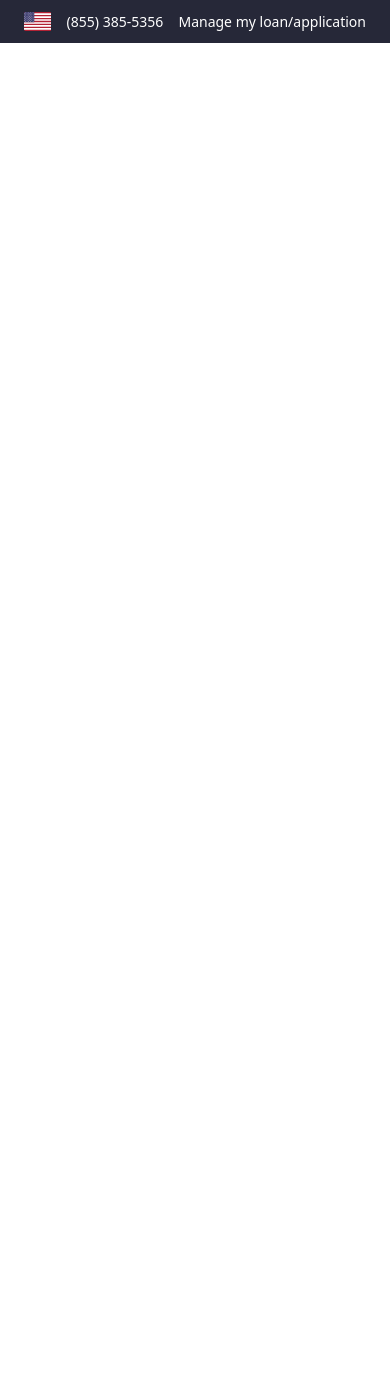
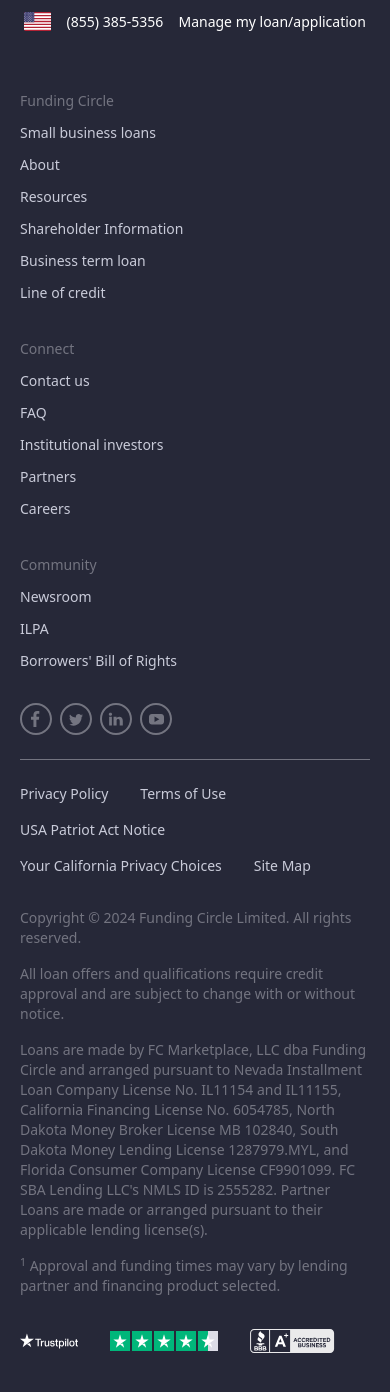
Before and after one commit to soumik9/funding-circle-landing, a Next.js app: page / in a window 390 px wide. Shown: the top 1392 px of the page. Before the commit the page ends 844 px from the top, so only its background shows below. Built offline with nearby package versions, Linux system fonts and the light colour scheme.

Commit message:
footer responsive

```diff
--- a/src/components/shared/Footer.jsx
+++ b/src/components/shared/Footer.jsx
@@ -1,19 +1,18 @@
 import { footerLinks, footerSections } from '@/utils/data';
 import Link from 'next/link';
 import React from 'react';
-import TrustPilotSvg from '../svgs/TrustPilotSvg';
-import AchendatBusiness from '../svgs/AchendatBusiness';
-import Image from 'next/image';
 import FacebookSvg from '../svgs/FacebookSvg';
 import TwitterSvg from '../svgs/TwitterSvg';
 import LinkedinSvg from '../svgs/LinkedinSvg';
 import YoutubeSvg from '../svgs/YoutubeSvg';
+import TrustSection from './partials/TrustSection';
 
 const Footer = () => {
     return (
         <footer className='bg-dark px-[1.5rem] py-[3rem] container text-white text-sm'>
-            <div className='flex justify-between'>
-                <div className='flex gap-[2.25rem]'>
+
+            <div className='flex lg:justify-between flex-col lg:flex-row gap-y-[2rem] lg:gap-y-0'>
+                <div className='flex flex-col lg:flex-row gap-[2.25rem]'>
                     {footerSections.map((section, index) => (
                         <div key={index}>
                             <h3 className='text-gray mb-[.75rem]'>{section.title}</h3>
@@ -26,7 +25,6 @@
                             </ul>
                         </div>
                     ))}
-
                 </div>
 
                 <ul className='flex items-start gap-[.5rem]'>
@@ -48,16 +46,8 @@
                     ))}
                 </ul>
 
-                <div className='flex gap-x-[2rem] items-center'>
-                    <TrustPilotSvg />
-                    <div className='flex gap-[2px]'>
-                        <Image src='/star.svg' width={150} height={150} alt='star' className='h-[1.25rem] w-[1.25rem]' />
-                        <Image src='/star.svg' width={150} height={150} alt='star' className='h-[1.25rem] w-[1.25rem]' />
-                        <Image src='/star.svg' width={150} height={150} alt='star' className='h-[1.25rem] w-[1.25rem]' />
-                        <Image src='/star.svg' width={150} height={150} alt='star' className='h-[1.25rem] w-[1.25rem]' />
-                        <Image src='/star-half.svg' width={150} height={150} alt='star' className='h-[1.25rem] w-[1.25rem]' />
-                    </div>
-                    <AchendatBusiness />
+                <div className='gap-x-[2rem] items-center hidden lg:flex'>
+                    <TrustSection />
                 </div>
             </div>
 
@@ -67,6 +57,10 @@
                 <p>{`Loans are made by FC Marketplace, LLC dba Funding Circle and arranged pursuant to Nevada Installment Loan Company License No. IL11154 and IL11155, California Financing License No. 6054785, North Dakota Money Broker License MB 102840, South Dakota Money Lending License 1287979.MYL, and Florida Consumer Company License CF9901099. FC SBA Lending LLC's NMLS ID is 2555282. Partner Loans are made or arranged pursuant to their applicable lending license(s).`}</p>
                 <p id="disclaimer-one"><sup>1</sup> Approval and funding times may vary by lending partner and financing product selected.</p>
             </div>
+
+            <div className='flex gap-x-[2rem] items-center lg:hidden mt-[2rem] lg:mt-0'>
+                <TrustSection />
+            </div>
         </footer>
     );
 };
--- /dev/null
+++ b/src/components/shared/partials/TrustSection.jsx
@@ -0,0 +1,22 @@
+import AchendatBusiness from '@/components/svgs/AchendatBusiness';
+import TrustPilotSvg from '@/components/svgs/TrustPilotSvg';
+import Image from 'next/image';
+import React from 'react';
+
+const TrustSection = () => {
+    return (
+        <>
+            <TrustPilotSvg />
+            <div className='flex gap-[2px]'>
+                <Image src='/star.svg' width={150} height={150} alt='star' className='h-[1.25rem] w-[1.25rem]' />
+                <Image src='/star.svg' width={150} height={150} alt='star' className='h-[1.25rem] w-[1.25rem]' />
+                <Image src='/star.svg' width={150} height={150} alt='star' className='h-[1.25rem] w-[1.25rem]' />
+                <Image src='/star.svg' width={150} height={150} alt='star' className='h-[1.25rem] w-[1.25rem]' />
+                <Image src='/star-half.svg' width={150} height={150} alt='star' className='h-[1.25rem] w-[1.25rem]' />
+            </div>
+            <AchendatBusiness />
+        </>
+    );
+};
+
+export default TrustSection;
--- a/src/pages/index.js
+++ b/src/pages/index.js
@@ -7,7 +7,7 @@
       <header>
         <MiniHeader />
       </header>
-      {/* <Footer /> */}
+      <Footer />
     </>
   );
 }
```
